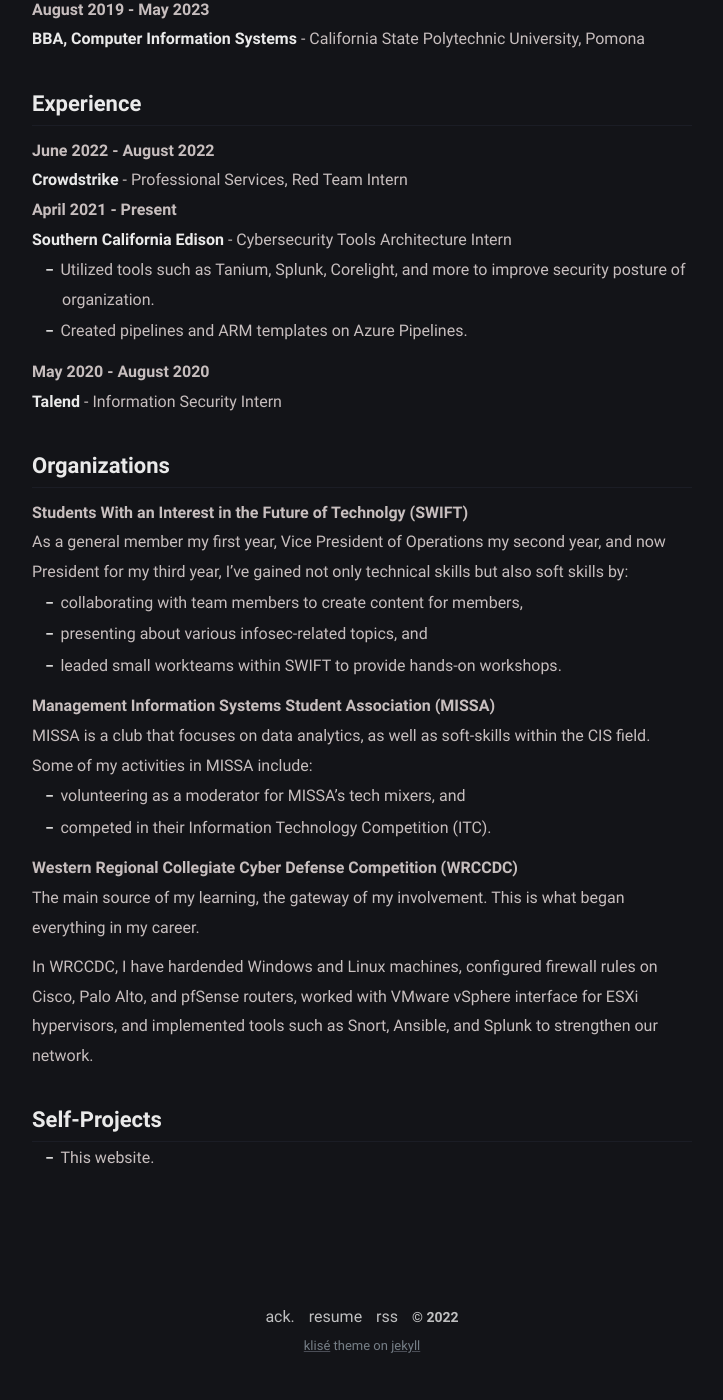
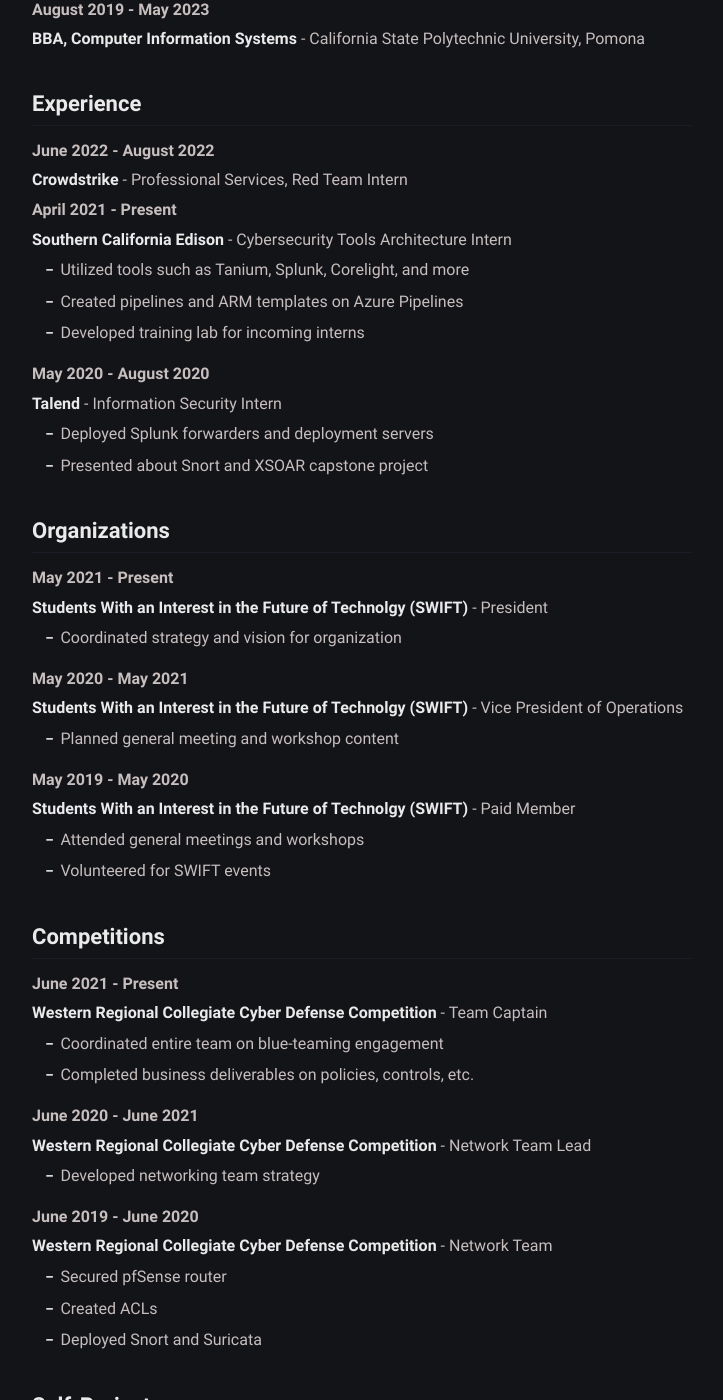
Before and after one commit to fyrworx4/old-fyrworx4.github.io, a Jekyll site: the page built from resume.md, in a window 1280 px wide and 1400 px high, scrolled down 373 px. Shown: the whole window, without its empty margins (278-1001 px from the left). Built offline with Jekyll 4.4.1, drawn with Linux system fonts in a browser that asks for light colours.

Commit message:
edited resume page

```diff
--- a/resume.md
+++ b/resume.md
@@ -1,10 +1,12 @@
 ---
-title: resume
+title: Resume
 permalink: /resume/
 layout: page
 excerpt: My Resume
 comments: false
 ---
+
+
 Education
 ---------
 <hr>
@@ -24,13 +26,15 @@ June 2022 - August 2022
 April 2021 - Present
 :   **Southern California Edison** - Cybersecurity Tools Architecture Intern
 
-    * Utilized tools such as Tanium, Splunk, Corelight, and more to improve security posture of organization.
-    * Created pipelines and ARM templates on Azure Pipelines.
+    * Utilized tools such as Tanium, Splunk, Corelight, and more
+    * Created pipelines and ARM templates on Azure Pipelines
+    * Developed training lab for incoming interns
 
 May 2020 - August 2020
 :   **Talend** - Information Security Intern
 
-
+    * Deployed Splunk forwarders and deployment servers
+    * Presented about Snort and XSOAR capstone project
 
 
 
@@ -38,33 +42,46 @@ Organizations
 --------------------
 <hr>
 
+May 2021 - Present
+:   **Students With an Interest in the Future of Technolgy (SWIFT)** - President
+
+    * Coordinated strategy and vision for organization
+
+May 2020 - May 2021
+:   **Students With an Interest in the Future of Technolgy (SWIFT)** - Vice President of Operations
+
+    * Planned general meeting and workshop content
+
+May 2019 - May 2020
+:   **Students With an Interest in the Future of Technolgy (SWIFT)** - Paid Member
+
+    * Attended general meetings and workshops
+    * Volunteered for SWIFT events
 
 
-Students With an Interest in the Future of Technolgy (SWIFT)
-:   As a general member my first year, Vice President of Operations my
-    second year, and now President for my third year, I've gained
-    not only technical skills but also soft skills by:
 
-    * collaborating with team members to create content for members,
-    * presenting about various infosec-related topics, and
-    * leaded small workteams within SWIFT to provide hands-on workshops.
+Competitions
+--------------------
+<hr>
 
-Management Information Systems Student Association (MISSA)
-:   MISSA is a club that focuses on data analytics, as well as soft-skills
-    within the CIS field. Some of my activities in MISSA include:
+June 2021 - Present
+:   **Western Regional Collegiate Cyber Defense Competition** - Team Captain
 
-    * volunteering as a moderator for MISSA's tech mixers, and
-    * competed in their Information Technology Competition (ITC).
+    * Coordinated entire team on blue-teaming engagement
+    * Completed business deliverables on policies, controls, etc.
 
-Western Regional Collegiate Cyber Defense Competition (WRCCDC)
-:   The main source of my learning, the gateway of my involvement.
-    This is what began everything in my career.
+June 2020 - June 2021
+:   **Western Regional Collegiate Cyber Defense Competition** - Network Team Lead
 
-    In WRCCDC, I have hardended Windows and Linux machines, configured
-    firewall rules on Cisco, Palo Alto, and pfSense routers, worked
-    with VMware vSphere interface for ESXi hypervisors, and
-    implemented tools such as Snort, Ansible, and Splunk to strengthen
-    our network.
+    * Developed networking team strategy
+
+June 2019 - June 2020
+:   **Western Regional Collegiate Cyber Defense Competition** - Network Team
+
+    * Secured pfSense router
+    * Created ACLs
+    * Deployed Snort and Suricata
+
 
 
 Self-Projects
```
